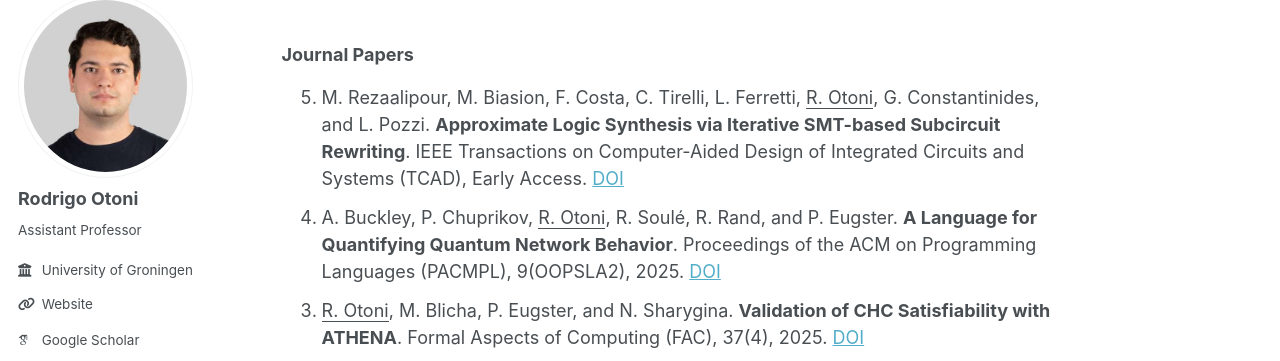
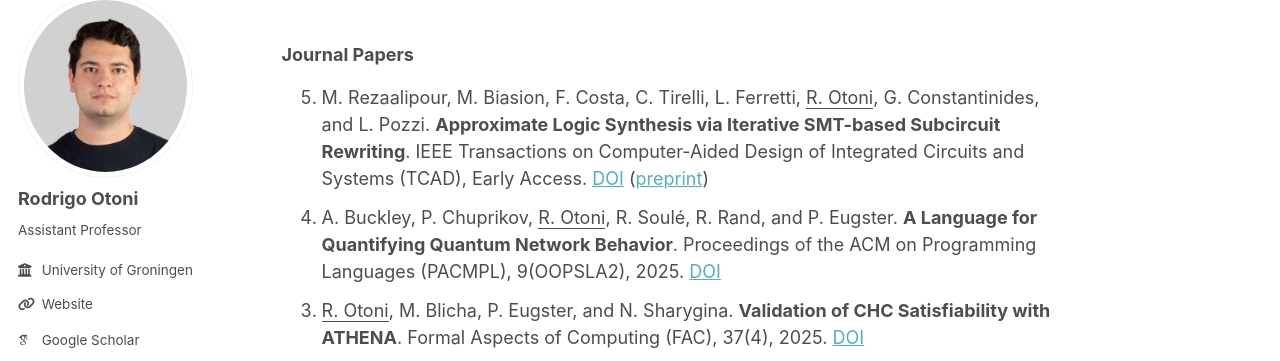
Before and after one commit to rodrigo7491/rodrigo7491.github.io, a Jekyll site: the page built from _pages/publications.md, in a window 1280 px wide and 900 px high. Shown: the part 105-466 px from the top of the window. Built offline with Jekyll 4.4.1, drawn with Linux system fonts in a browser that asks for light colours; some web fonts are replaced.

Commit message:
add SubXPAT preprint

```diff
--- a/_pages/publications.md
+++ b/_pages/publications.md
@@ -19,7 +19,7 @@ li {
 M. Rezaalipour, M. Biasion, F. Costa, C. Tirelli, L. Ferretti, <ins>R. Otoni</ins>, G. Constantinides, and L. Pozzi.
 <b>Approximate Logic Synthesis via Iterative SMT-based Subcircuit Rewriting</b>.
 IEEE Transactions on Computer-Aided Design of Integrated Circuits and Systems (TCAD), Early Access.
-<a href="https://doi.org/10.1109/TCAD.2025.3638267">DOI</a>
+<a href="https://doi.org/10.1109/TCAD.2025.3638267">DOI</a> (<a href="https://rodrigo7491.github.io/files/papers/approximate_logic_synthesis_via_iterative_smt-based_subcircuit_rewriting.pdf">preprint</a>)
 </li>
 
 <li>
```
Also changed, not shown: 1 other file.
